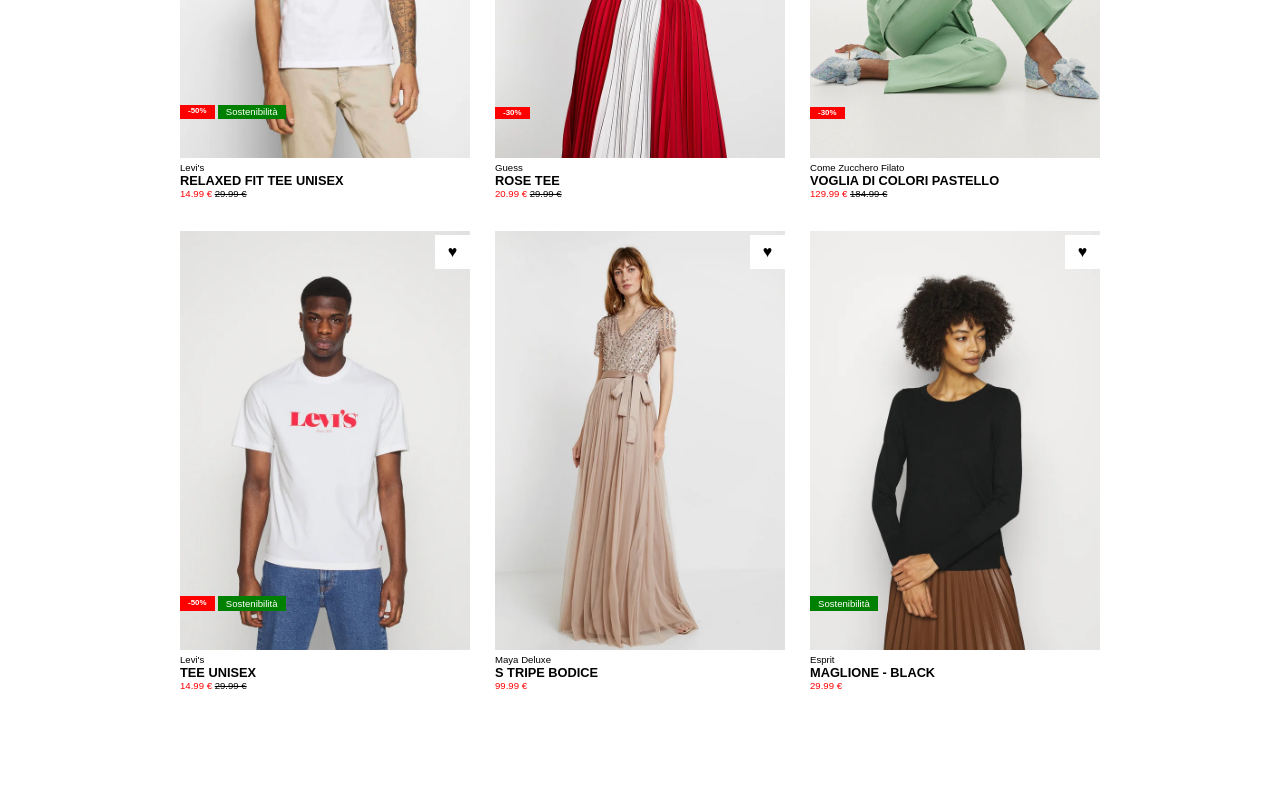
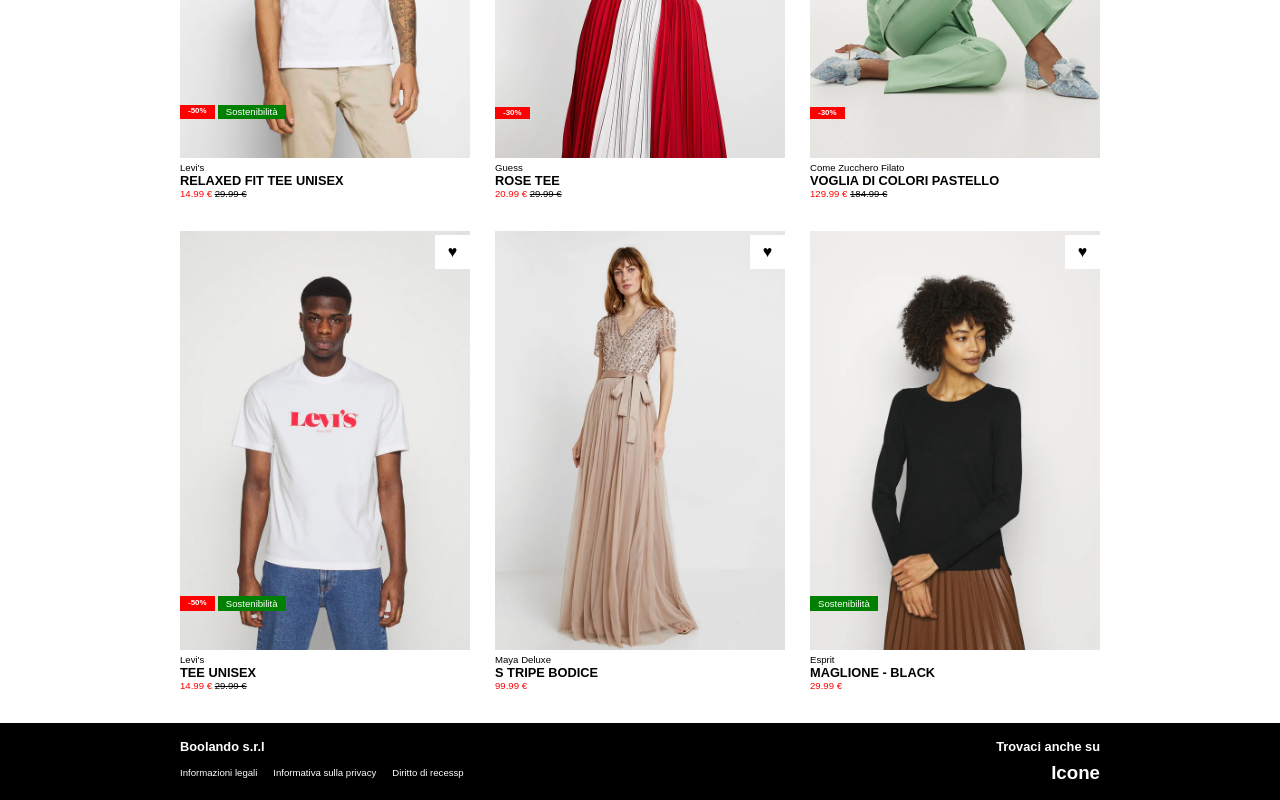
Before and after one commit to Ciaowilly3/html-css-boolando, a plain HTML site: page index.html in a window 1280 px wide. Shown: the part 343-1143 px from the top of the page. Before the commit the page ends 1066 px from the top, so only its background shows below. Drawn offline with Linux system fonts and the light colour scheme.

Commit message:
esercizio completo, mancano solo le icone

```diff
--- a/css/style.css
+++ b/css/style.css
@@ -131,8 +131,44 @@ nav .icon-container a{
     font-size: var(--smaller-font);
     color: var(--red);
 }
+
 .prezzo > span{
     color: black;
     text-decoration: line-through;
 
 }
+
+/* stili relativi al footer */
+footer{
+    background-color: black;
+    color: var(--white);
+}
+
+.footer-1-container{
+    width: 920px;
+    margin: auto;
+    padding: 1rem 0 .5rem;
+    justify-content: space-between;
+}
+.footer-2-container{
+    width: 920px;
+    margin: auto;
+    padding: 0 0 1rem;
+    justify-content: space-between;
+}
+
+.footer-1-container h3{
+    font-size: var(--small-font);
+}
+
+.footer-2-container ul{
+    list-style: none;
+    display: flex;
+    padding: 0;
+    column-gap: 1rem;
+}
+.footer-2-container ul li a{
+    text-decoration: none;
+    font-size: var(--smaller-font);
+    color: var(--white);
+}
--- a/index.html
+++ b/index.html
@@ -137,7 +137,18 @@
 
 
         <footer>
-
+            <div class="footer-1-container d-flex">
+                <h3>Boolando s.r.l</h3>
+                <h3>Trovaci anche su</h3>
+            </div>
+            <div class="footer-2-container d-flex">
+                <ul>
+                    <li><a href="#">Informazioni legali</a></li>
+                    <li><a href="#">Informativa sulla privacy</a></li>
+                    <li><a href="#">Diritto di recessp</a></li>
+                </ul>
+                <h3>Icone</h3>
+            </div>
         </footer>
 
     </body>
```
